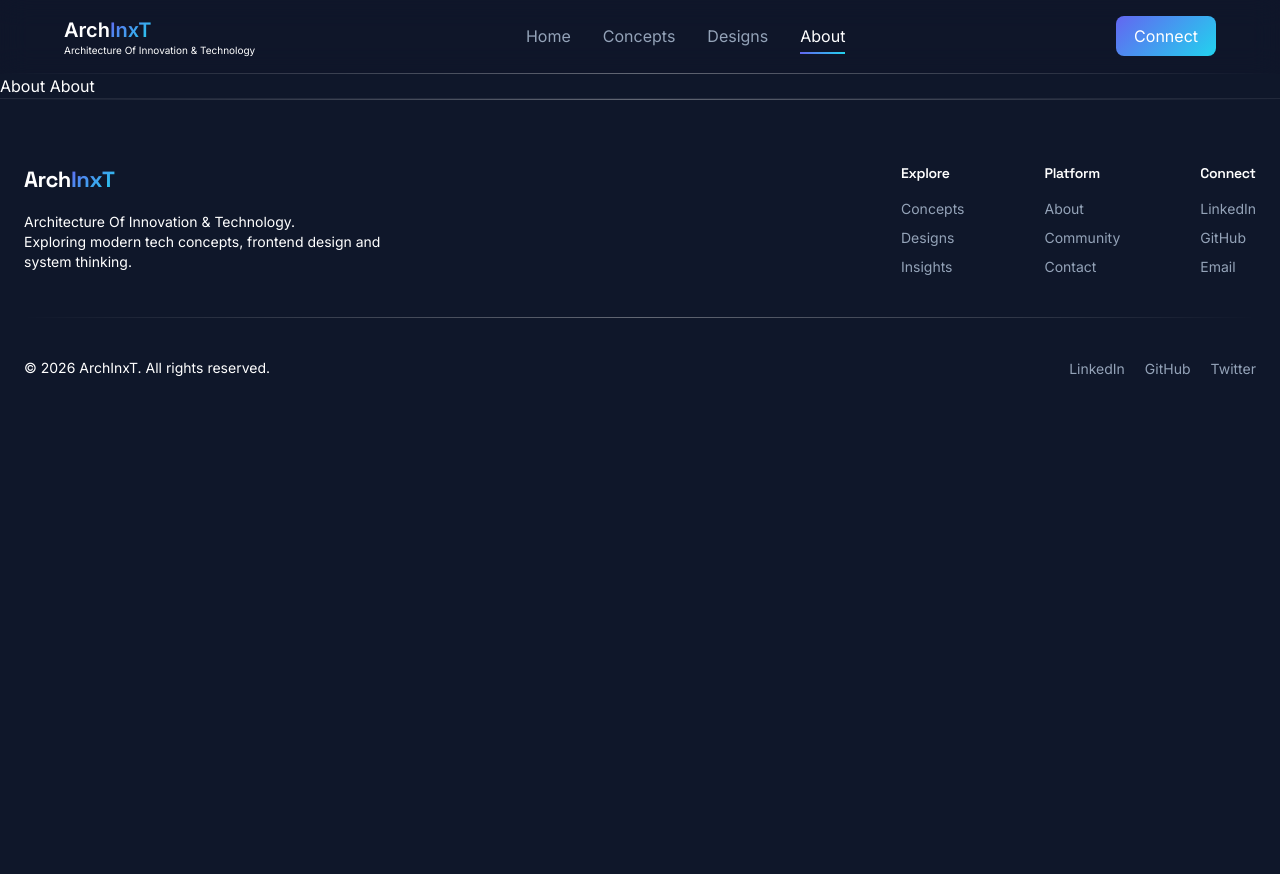
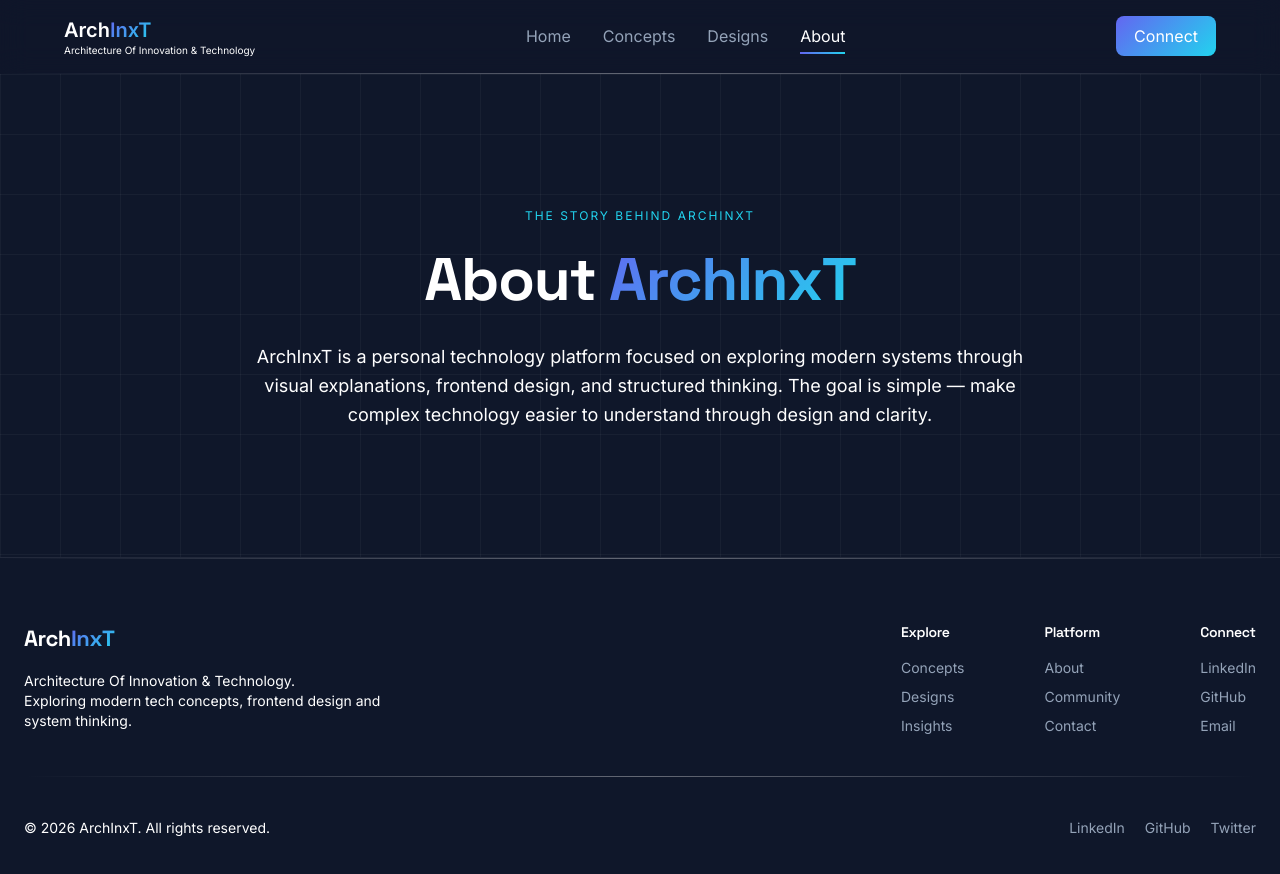
Before and after one commit to architpatle/archinxt, a React (Vite) app: page /about in a window 1280 px wide. Shown: the top 874 px of the page. Before the commit the page ends 800 px from the top, so only its background shows below. Built offline with nearby package versions, Linux system fonts and the light colour scheme.

Commit message:
Added Hero section in About Page

```diff
--- /dev/null
+++ b/src/components/sections/About/AboutHero/AboutHero.jsx
@@ -0,0 +1,38 @@
+import styles from "./AboutHero.module.css";
+
+const AboutHero = () => {
+  return (
+    <section className={`${styles.aboutHero} relative`}>
+
+      <div className={styles.grid}></div>
+
+      <div className="max-w-7xl mx-auto px-6 py-32 relative z-10">
+
+        <div className="max-w-3xl mx-auto text-center">
+
+          <span className={styles.eyebrow}>
+            The Story Behind ArchInxT
+          </span>
+
+          <h1 className="mt-6 text-5xl md:text-6xl font-heading font-bold">
+            About
+            <span className={styles.gradientText}> ArchInxT </span>
+          </h1>
+
+          <p className="mt-8 text-lg text-textMuted leading-relaxed">
+            ArchInxT is a personal technology platform focused on
+            exploring modern systems through visual explanations,
+            frontend design, and structured thinking.
+            The goal is simple — make complex technology easier
+            to understand through design and clarity.
+          </p>
+
+        </div>
+
+      </div>
+
+    </section>
+  );
+};
+
+export default AboutHero;
--- /dev/null
+++ b/src/components/sections/About/AboutHero/AboutHero.module.css
@@ -0,0 +1,42 @@
+.aboutHero {
+  position: relative;
+}
+
+/* grid background */
+
+.grid {
+  position: absolute;
+  inset: 0;
+
+  background-image:
+    linear-gradient(rgba(255,255,255,0.04) 1px, transparent 1px),
+    linear-gradient(90deg, rgba(255,255,255,0.04) 1px, transparent 1px);
+
+  background-size: 60px 60px;
+}
+
+/* eyebrow */
+
+.eyebrow {
+
+  font-size: 12px;
+
+  letter-spacing: 2px;
+
+  text-transform: uppercase;
+
+  color: #22D3EE;
+
+}
+
+/* gradient text */
+
+.gradientText {
+
+  background: linear-gradient(135deg,#6366F1,#22D3EE);
+
+  -webkit-background-clip: text;
+
+  -webkit-text-fill-color: transparent;
+
+}
--- a/src/pages/About.jsx
+++ b/src/pages/About.jsx
@@ -1,11 +1,11 @@
 import React from 'react'
+import AboutHero from '../components/sections/About/AboutHero/AboutHero'
 
 const About = () => {
   return (
-    <div>
-      About
-About
-    </div>
+    <>
+     <AboutHero />
+    </>
   )
 }
 
```
Also changed, not shown: src/components/sections/About/Approach/Approach.jsx (added), src/components/sections/About/Approach/Approach.module.css (added), src/components/sections/About/Creator/Creator.jsx (added), src/components/sections/About/Creator/Creator.module.css (added), src/components/sections/About/Idea/Idea.jsx (added), src/components/sections/About/Idea/Idea.module.css (added), src/components/sections/About/WhatICreate/WhatICreate.jsx (added), src/components/sections/About/WhatICreate/WhatICreate.module.css (added).
